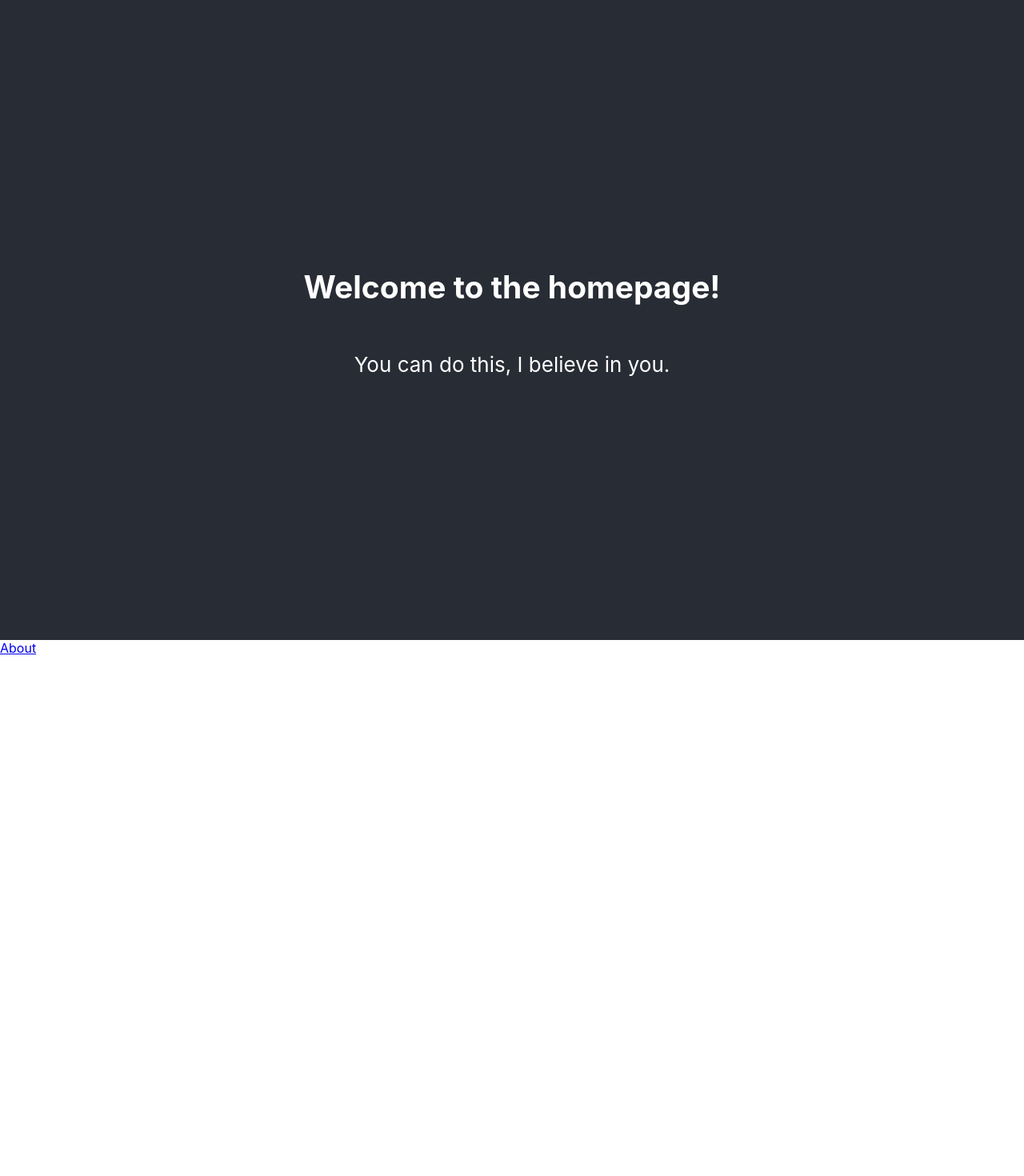
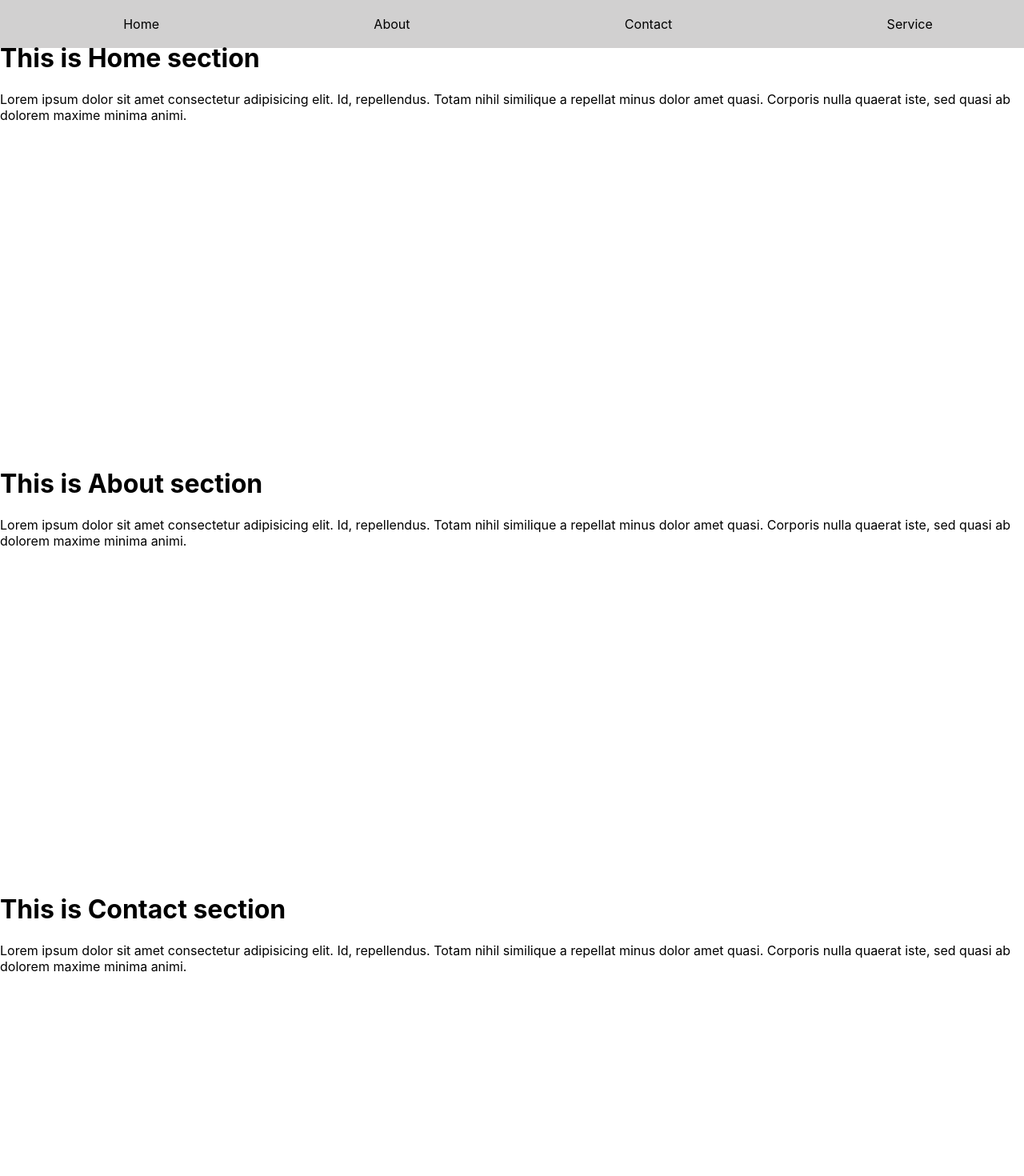
Before and after one commit to jacjanowski/gokul-wholesale, a React (Create React App) app: page / in a window 1280 px wide. Shown: the top 1470 px of the page at 80% size. Before the commit the page ends 820 px from the top, so only its background shows below. Built offline with nearby package versions, Linux system fonts and the light colour scheme.

Commit message:
add scroll effect with margin and padding

```diff
--- a/package.json
+++ b/package.json
@@ -8,8 +8,10 @@
     "@testing-library/user-event": "^13.5.0",
     "react": "^17.0.2",
     "react-dom": "^17.0.2",
+    "react-reveal": "^1.2.2",
     "react-router-dom": "^6.2.1",
     "react-scripts": "5.0.0",
+    "react-scroll": "^1.8.4",
     "web-vitals": "^2.1.4"
   },
   "scripts": {
--- a/src/App.css
+++ b/src/App.css
@@ -1,5 +1,5 @@
 main {
-  background-color: #282c34;
+  background-color: #90939963;
   min-height: 100vh;
   display: flex;
   flex-direction: column;
--- a/src/App.js
+++ b/src/App.js
@@ -1,48 +1,17 @@
-import * as React from "react";
+import React, { Component } from 'react'
 import { Routes, Route, Link } from "react-router-dom";
 import "./App.css";
+import Fade from "react-reveal/Fade";
+import Header from './Components/Header'
+import Information from './Components/Information'
 
-function App() {
-  return (
-    <div className="App">
-      <Routes>
-        <Route path="/" element={<Home />} />
-        <Route path="about" element={<About />} />
-      </Routes>
-    </div>
-  );
+export default class App extends Component {
+  render() {
+    return (
+      <>
+       <Header/>
+      <Information/>
+      </>
+    )
+  }
 }
-
-function Home() {
-  return (
-    <>
-      <main>
-        <h2>Welcome to the homepage!</h2>
-        <p>You can do this, I believe in you.</p>
-      </main>
-      <nav>
-        <Link to="/about">About</Link>
-      </nav>
-    </>
-  );
-}
-
-function About() {
-  return (
-    <>
-      <main>
-        <h2>Who are we?</h2>
-        <p>
-          That feels like an existential question, don't you
-          think?
-        </p>
-      </main>
-      <nav>
-
-        <Link to="/"><button>click on me</button></Link>
-      </nav>
-    </>
-  );
-}
-
-export default App;
--- /dev/null
+++ b/src/Components/Header.css
@@ -0,0 +1,13 @@
+.navbar {
+  overflow: hidden;
+  background-color: rgba(117, 114, 114, 0.329);
+  position: fixed;
+  top: 0;
+  width: 100%;
+  margin: 0;
+  padding: 20px;
+  display: flex;
+  list-style: none;
+  justify-content: space-around;
+  overflow: hidden;
+}
--- /dev/null
+++ b/src/Components/Header.js
@@ -0,0 +1,33 @@
+import React, { Component } from "react";
+import { Link } from "react-scroll";
+import './Header.css';
+
+export default class Header extends Component {
+  render() {
+
+    return (
+      <ul className="navbar" id="navbar">
+        <li>
+          <Link activeClass="active" to="home" spy={true} smooth={true}>
+            Home
+          </Link>
+        </li>
+        <li>
+          <Link to="about" spy={true} smooth={true}>
+            About
+          </Link>
+        </li>
+        <li>
+          <Link to="contact" spy={true} smooth={true}>
+            Contact
+          </Link>
+        </li>
+        <li>
+          <Link to="service" spy={true} smooth={true}>
+            Service
+          </Link>
+        </li>
+      </ul>
+    );
+  }
+}
--- /dev/null
+++ b/src/Components/Information.css
@@ -0,0 +1,3 @@
+.section {
+    padding-top: 32px;
+}
--- /dev/null
+++ b/src/Components/Information.js
@@ -0,0 +1,35 @@
+import React, { Component } from "react";
+import './Information.css';
+
+export default class Information extends Component {
+  render() {
+    return (
+      <>
+        <div className="section" id="home" style={{ height: 500 }}>
+          <h1>This is Home section</h1>
+          Lorem ipsum dolor sit amet consectetur adipisicing elit. Id,
+          repellendus. Totam nihil similique a repellat minus dolor amet quasi.
+          Corporis nulla quaerat iste, sed quasi ab dolorem maxime minima animi.
+        </div>
+        <div className="section"  id="about" style={{ height: 500 }}>
+          <h1>This is About section</h1>
+          Lorem ipsum dolor sit amet consectetur adipisicing elit. Id,
+          repellendus. Totam nihil similique a repellat minus dolor amet quasi.
+          Corporis nulla quaerat iste, sed quasi ab dolorem maxime minima animi.
+        </div>
+        <div className="section"  id="contact" style={{ height: 500 }}>
+          <h1>This is Contact section</h1>
+          Lorem ipsum dolor sit amet consectetur adipisicing elit. Id,
+          repellendus. Totam nihil similique a repellat minus dolor amet quasi.
+          Corporis nulla quaerat iste, sed quasi ab dolorem maxime minima animi.
+        </div>
+        <div className="section"  id="service" style={{ height: 500 }}>
+          <h1>This is Service section</h1>
+          Lorem ipsum dolor sit amet consectetur adipisicing elit. Id,
+          repellendus. Totam nihil similique a repellat minus dolor amet quasi.
+          Corporis nulla quaerat iste, sed quasi ab dolorem maxime minima animi.
+        </div>
+      </>
+    );
+  }
+}
```
Also changed, not shown: src/secondApp.js (added, +49 -0 lines), 1 other file (tests, documents, lock files or other folders).
